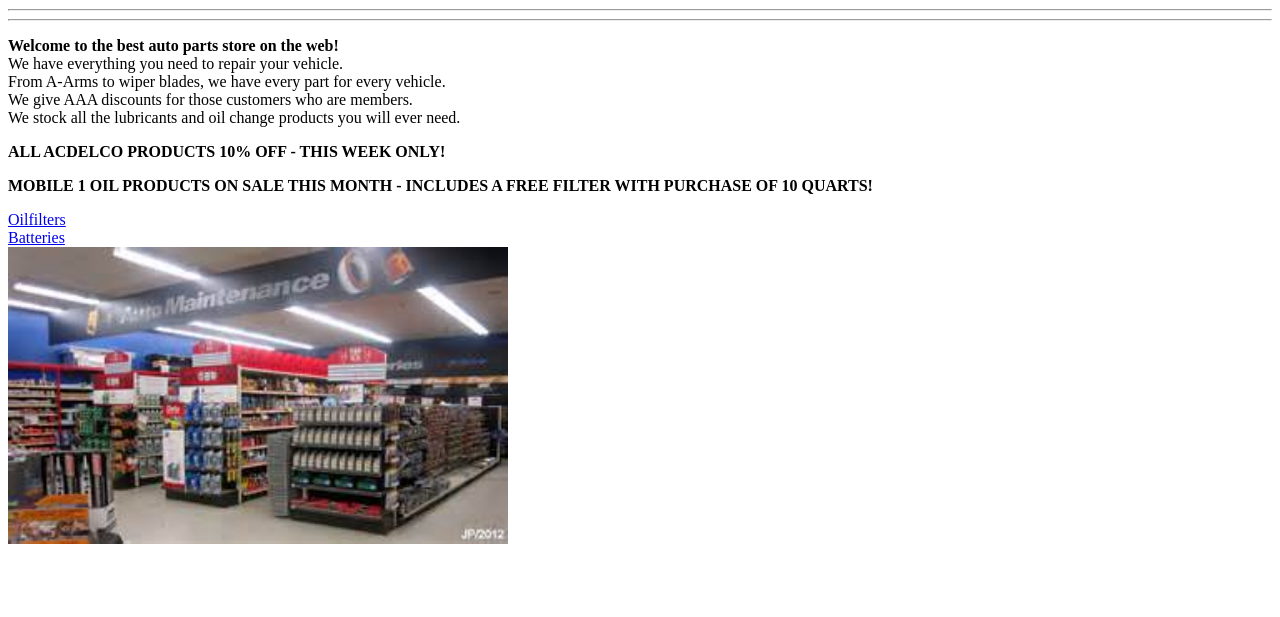
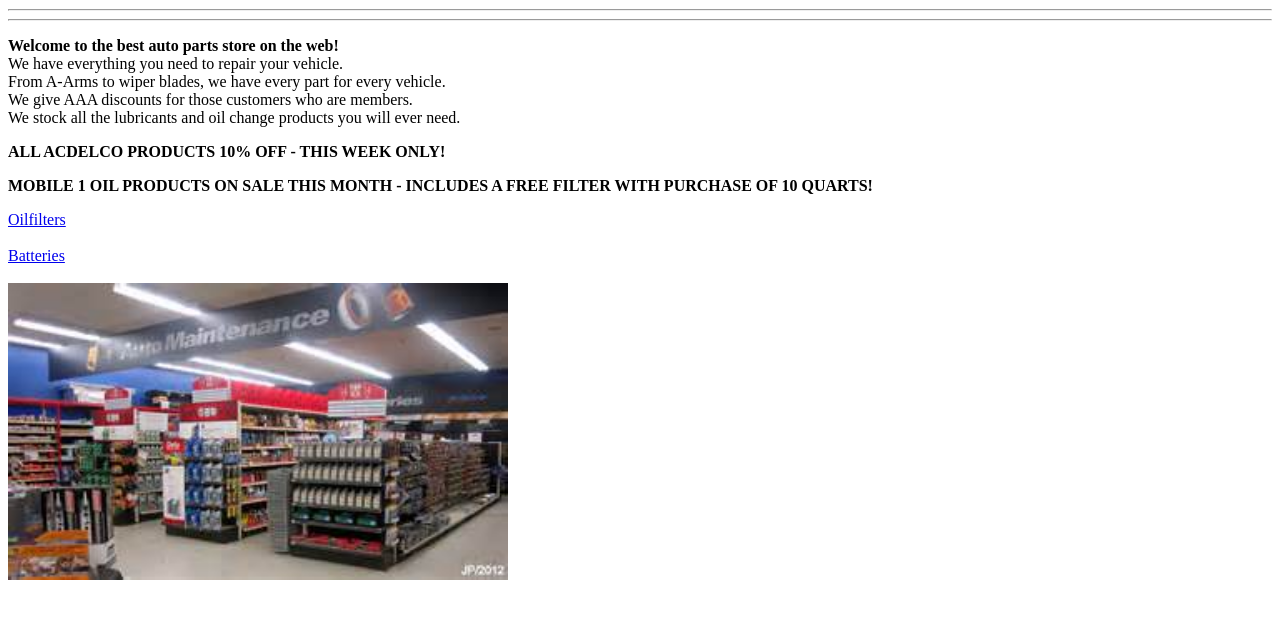
Before and after one commit to jktillman/jktillman.github.io, a plain HTML site: page index.htm in a window 1280 px wide. Shown: the part 183-800 px from the top of the page. Drawn offline with Linux system fonts and the light colour scheme.

Commit message:
added brks

```diff
--- a/index.htm
+++ b/index.htm
@@ -22,8 +22,8 @@ We stock all the lubricants and oil change products you will ever need.
 <p>
 <p><strong>ALL ACDELCO PRODUCTS 10% OFF - THIS WEEK ONLY!</strong></p>
 <p><strong>MOBILE 1 OIL PRODUCTS ON SALE THIS MONTH - INCLUDES A FREE FILTER WITH PURCHASE OF 10 QUARTS!</strong></p>
-<a href="https://jktillman.github.io/oilfilters.htm">Oilfilters</a><br>
-<a href="https://jktillman.github.io/batts.htm">Batteries</a><br>
+<a href="https://jktillman.github.io/oilfilters.htm">Oilfilters</a><br><br>
+<a href="https://jktillman.github.io/batts.htm">Batteries</a><br><br>
 
 <img src="Images\autopartsstore.jpg" width = 500  alt="picture of store">
 
```
